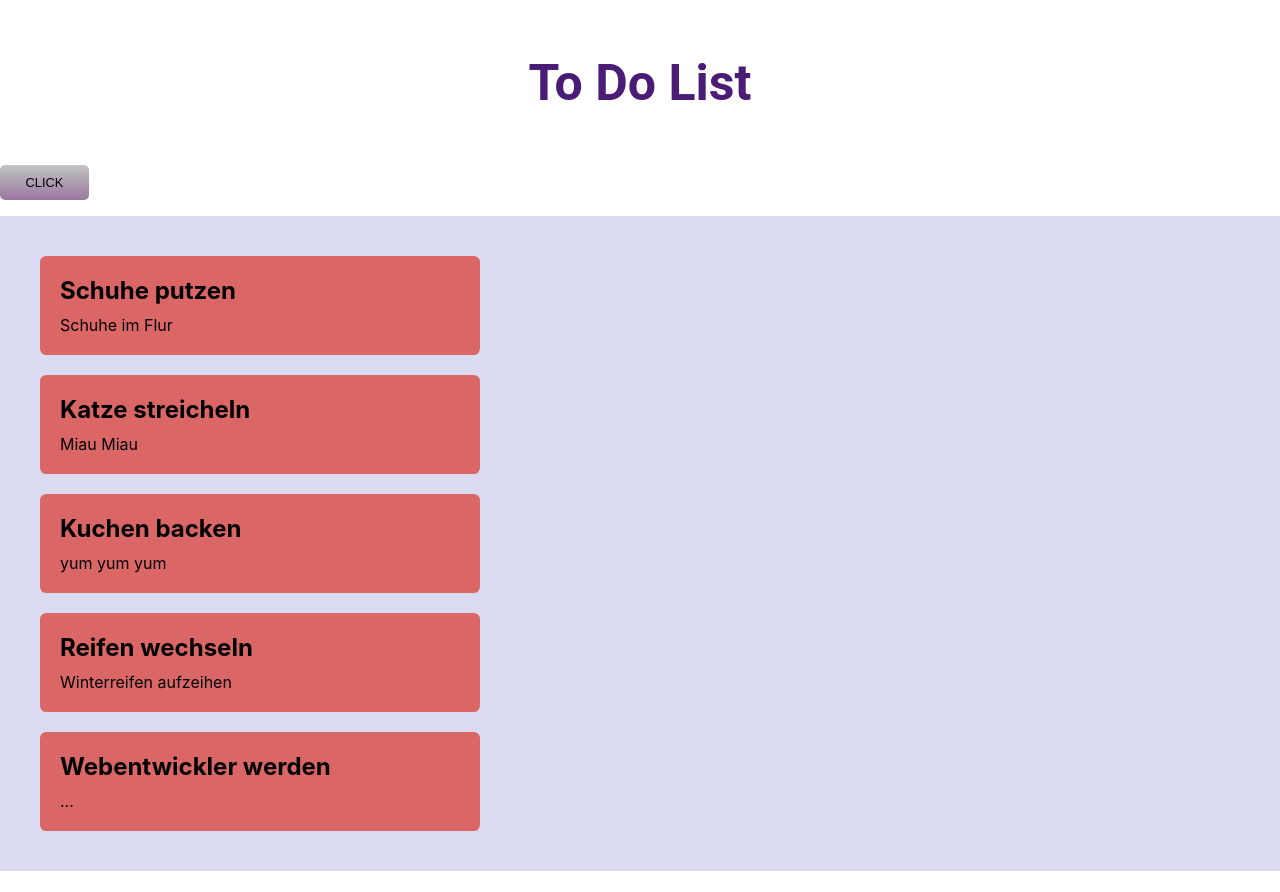
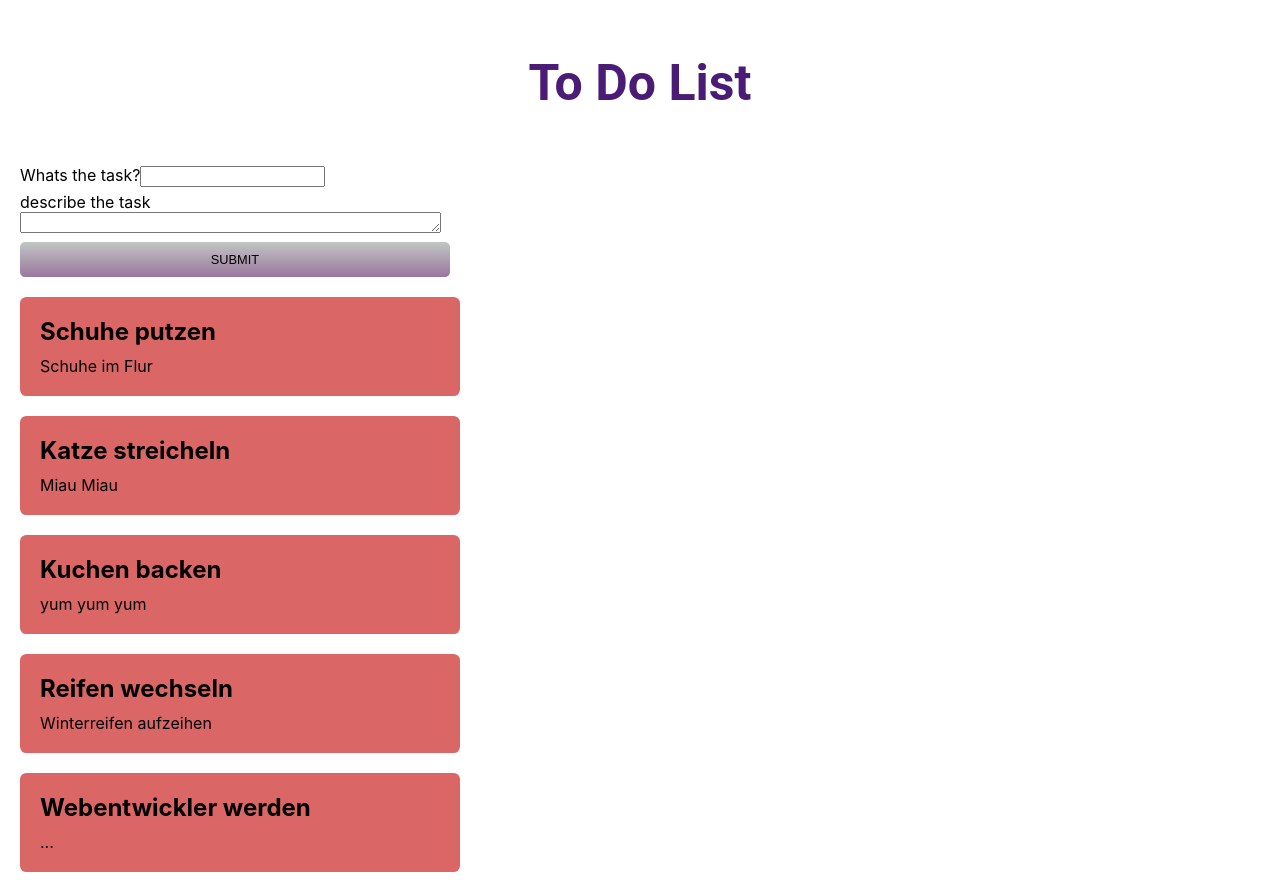
Before and after one commit to julialoeschel/ToDo-react-projekt, a React (Vite) app: page / in a window 1280 px wide. Built offline with nearby package versions, Linux system fonts and the light colour scheme.

Commit message:
first attempt

```diff
--- a/src/app/App.tsx
+++ b/src/app/App.tsx
@@ -3,13 +3,13 @@ import Title from './components/Title/Title';
 import Button from './components/Button/Button';
 import Todo from './components/Todo/Todo';
 import TaskList from './components/TaskList/TaskList';
+import AddToDo from './components/AddToDo/AddToDo';
 
 function App(): JSX.Element {
   return (
     <>
       <Title>To Do List</Title>
-      <Button>click</Button>
-      <TaskList>
+      <AddToDo />
       <Todo
         // isDone={true}
         title={'Schuhe putzen'}
@@ -36,7 +36,6 @@ function App(): JSX.Element {
         description={'...'}
       ></Todo>
       {/* <Todo isDone={false} title={'Mama anrufen'} description={'...'}></Todo> */}
-      </TaskList>
     </>
   );
 }
--- /dev/null
+++ b/src/app/components/AddToDo/AddToDo.module.css
@@ -0,0 +1,6 @@
+.AddToDo {
+  margin: 20px;
+  display: grid;
+  gap: 5px;
+  max-width: 430px;
+}
--- /dev/null
+++ b/src/app/components/AddToDo/AddToDo.tsx
@@ -0,0 +1,22 @@
+import React from 'react';
+import classes from './AddToDo.module.css';
+import Button from '../Button/Button';
+
+function AddToDo(): JSX.Element {
+  return (
+    <form className={classes.AddToDo} action="">
+      <label>
+        Whats the task?
+        <input type="text" />
+      </label>
+
+      <label>
+        describe the task
+        <textarea cols={50} rows={1}></textarea>
+      </label>
+      <Button className={`${classes.button} ${classes.submit}`}>Submit</Button>
+    </form>
+  );
+}
+
+export default AddToDo;
--- a/src/app/components/Button/Button.module.css
+++ b/src/app/components/Button/Button.module.css
@@ -7,3 +7,7 @@
   border-radius: 0.4em;
   text-transform: uppercase;
 }
+
+.submit {
+  width: 40px;
+}
```
Also changed, not shown: 1 other file (tests, documents, lock files or other folders). Lines whose indentation alone changed are shown as unchanged.
